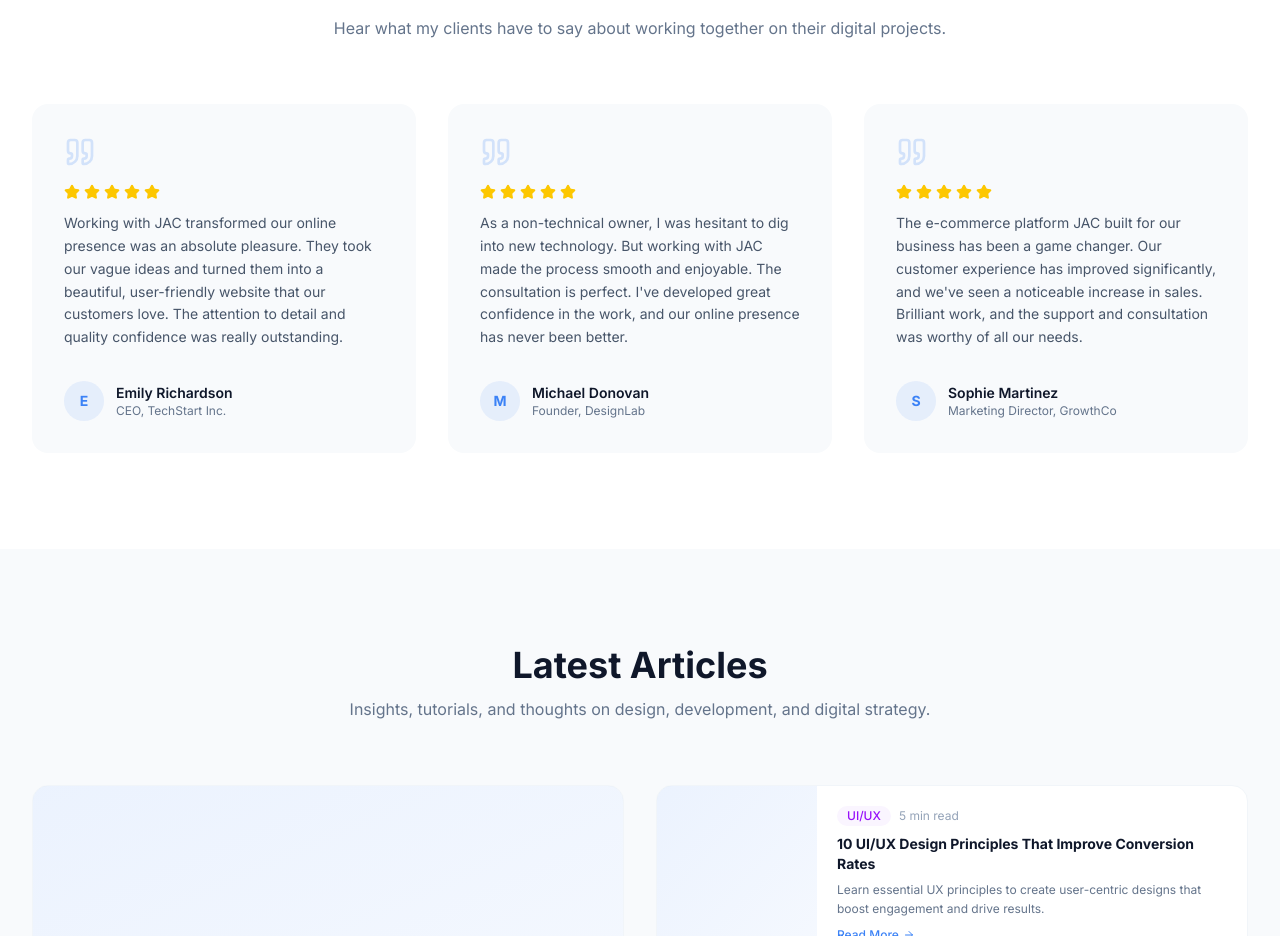
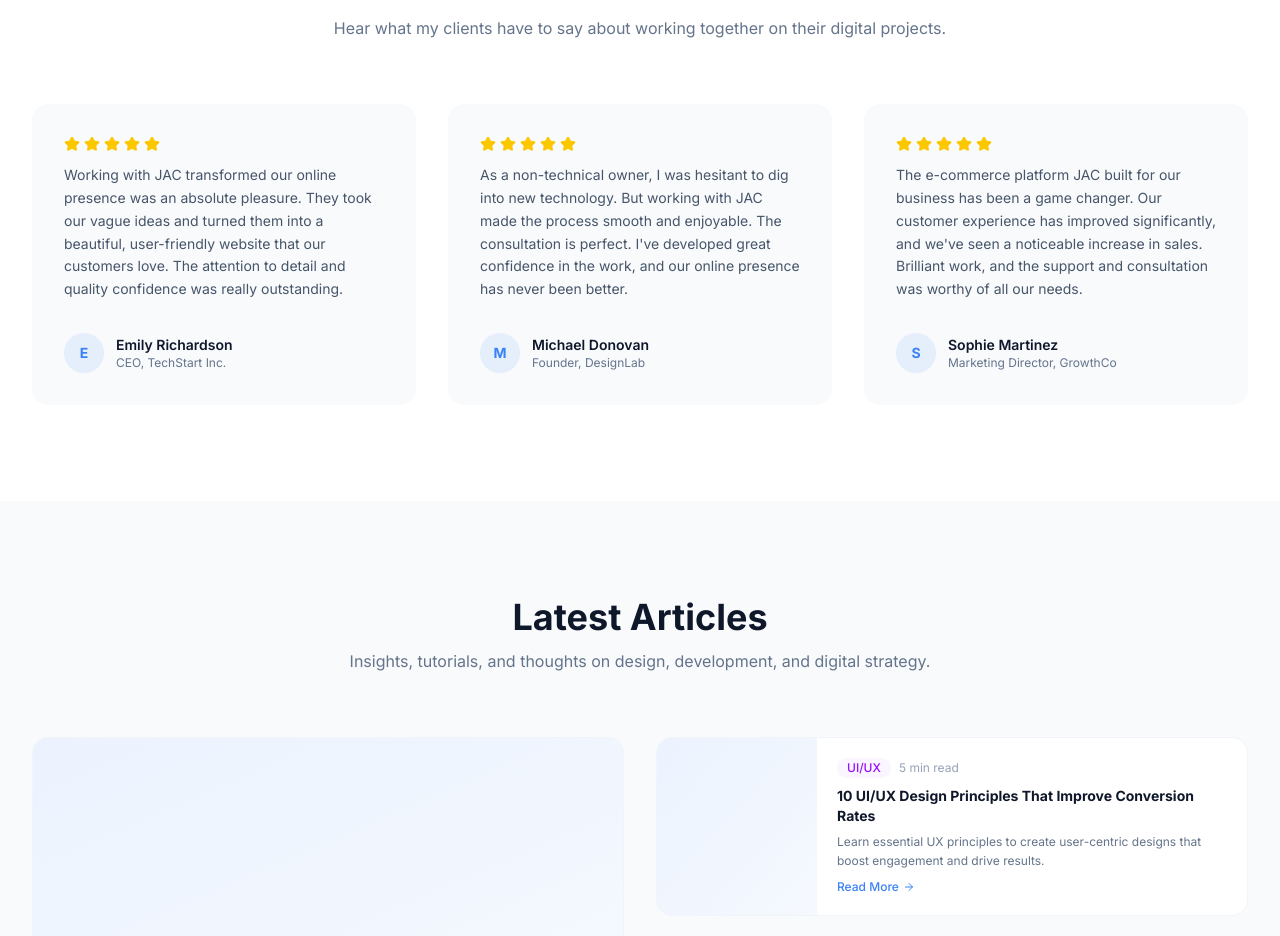
Before and after one commit to Joshua024/jac-portfolio, a Next.js app: page / in a window 1280 px wide. Shown: the part 3862-4798 px from the top of the page. Built offline with nearby package versions, Linux system fonts and the light colour scheme; no server answers; the database is empty.

Commit message:
Remove quote icon from testimonial cards

```diff
--- a/src/components/Testimonials.tsx
+++ b/src/components/Testimonials.tsx
@@ -1,6 +1,6 @@
 "use client";
 
-import { Quote, Star } from "lucide-react";
+import { Star } from "lucide-react";
 
 interface TestimonialData {
   id: string;
@@ -57,7 +57,6 @@ export default function Testimonials({ testimonials: propTestimonials }: { testi
               key={testimonial.id}
               className="bg-gray-50 rounded-2xl p-8 flex flex-col"
             >
-              <Quote size={32} className="text-primary/20 mb-4" />
               <div className="flex gap-1 mb-3">
                 {Array.from({ length: 5 }).map((_, i) => (
                   <Star
```
